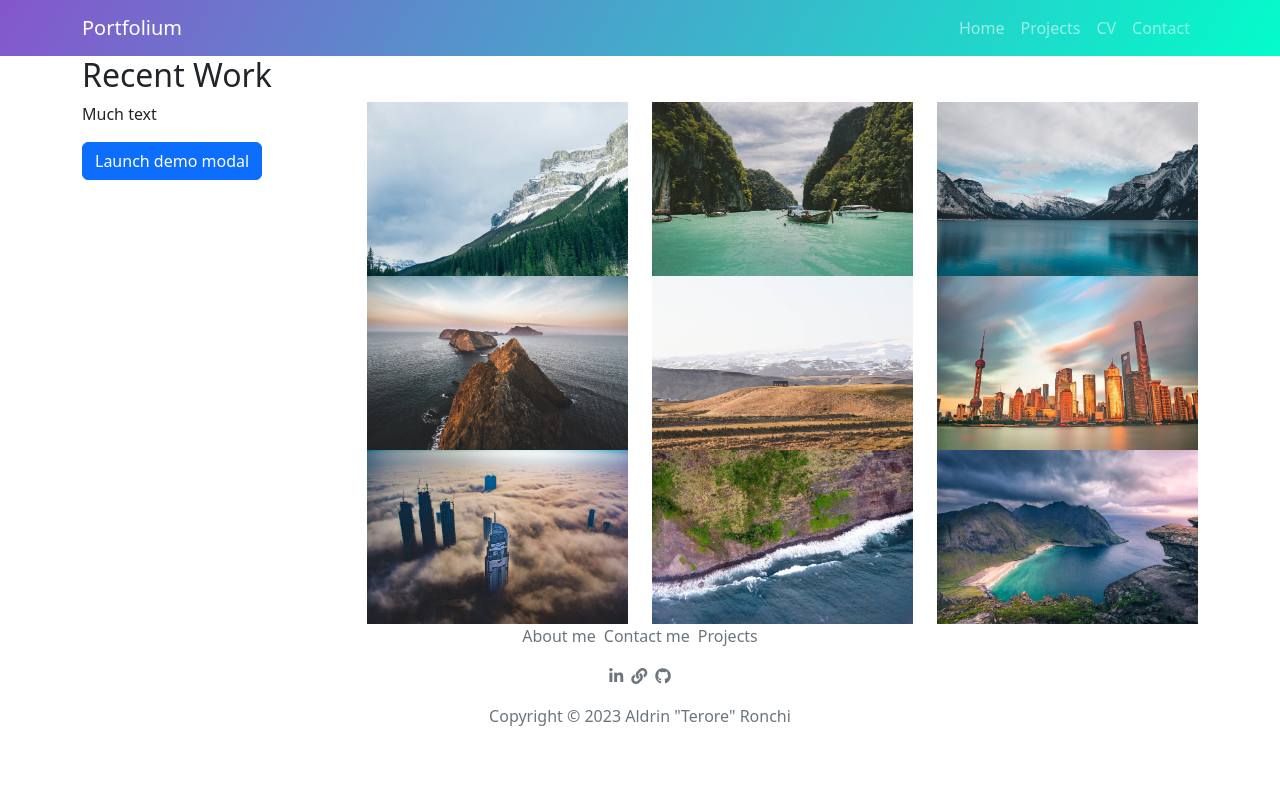
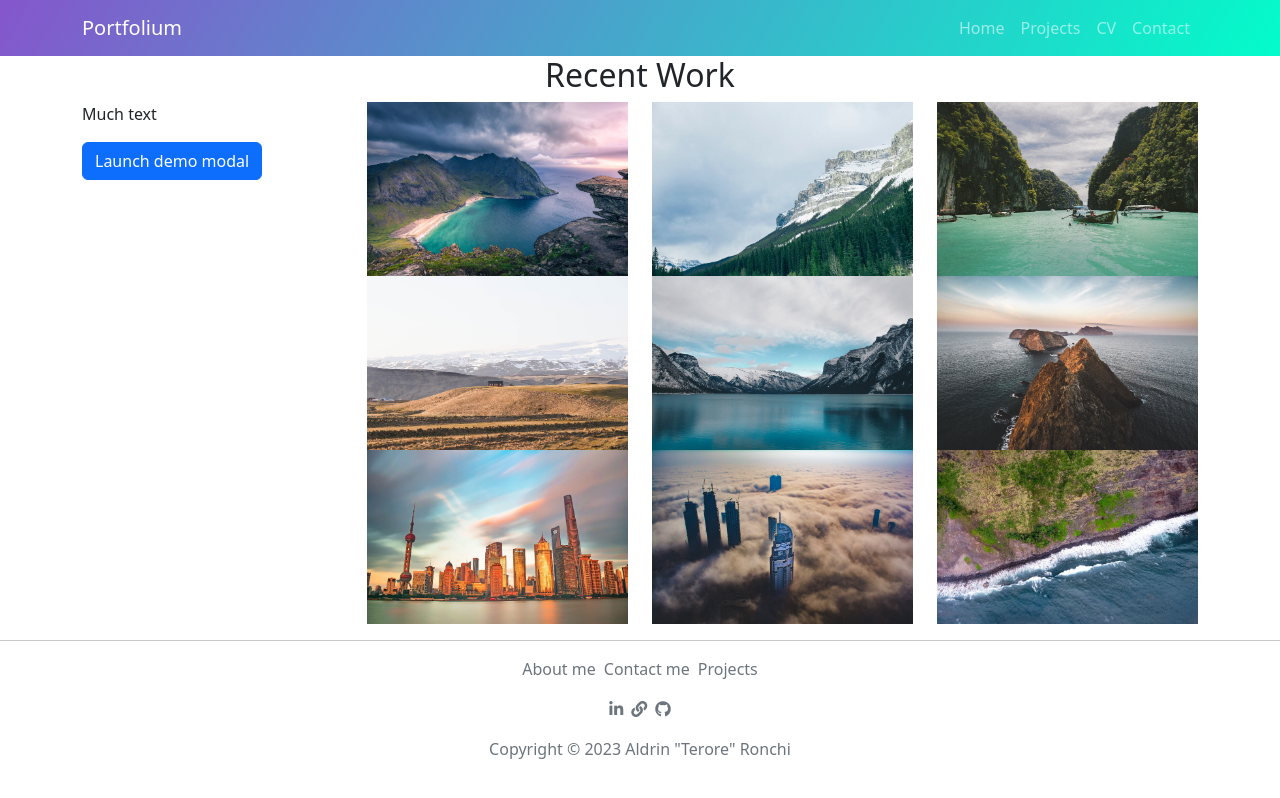
Before and after one commit to aldrinhronchi/Portfolium-Front, an Angular app: page /projects in a window 1280 px wide. Built offline with nearby package versions, Linux system fonts and the light colour scheme.

Commit message:
Refactor: montando grid com ngfor e array

```diff
--- a/src/app/footer-bar/footer-bar.component.html
+++ b/src/app/footer-bar/footer-bar.component.html
@@ -1,3 +1,5 @@
+<hr class="hr" />
+
 <footer class="footer-menu">
     <div class="container text-center column-gap-3">
       <div class="row ">
--- a/src/app/projects/projects.component.html
+++ b/src/app/projects/projects.component.html
@@ -2,7 +2,7 @@
     <div class="container">
 
       <!-- Start: portfolio heading -->
-      <div class="heading">
+      <div class="text-center">
         <h2>Recent Work</h2>
       </div><!-- End: portfolio heading -->
       <div class="row">
@@ -16,15 +16,12 @@
         </div>
         <div class="col-md-9">
           <div class="row">
-            <div class="col-md-6 col-lg-4 project-sidebar-card"><a data-bs-toggle="modal" data-bs-target="#exampleModal" (click)="changeModal(1)"><img class="img-fluid image scale-on-hover" src="/assets/img/nature/image1.jpg"></a></div>
-            <div class="col-md-6 col-lg-4 project-sidebar-card"><a data-bs-toggle="modal" data-bs-target="#exampleModal" (click)="changeModal(2)"><img class="img-fluid image scale-on-hover" src="/assets/img/nature/image2.jpg"></a></div>
-            <div class="col-md-6 col-lg-4 project-sidebar-card"><a data-bs-toggle="modal" data-bs-target="#exampleModal" (click)="changeModal(3)"><img class="img-fluid image scale-on-hover" src="/assets/img/nature/image4.jpg"></a></div>
-            <div class="col-md-6 col-lg-4 project-sidebar-card"><a data-bs-toggle="modal" data-bs-target="#exampleModal" (click)="changeModal(4)"><img class="img-fluid image scale-on-hover" src="/assets/img/nature/image5.jpg"></a></div>
-            <div class="col-md-6 col-lg-4 project-sidebar-card"><a data-bs-toggle="modal" data-bs-target="#exampleModal" (click)="changeModal(5)"><img class="img-fluid image scale-on-hover" src="/assets/img/nature/image3.jpg"></a></div>
-            <div class="col-md-6 col-lg-4 project-sidebar-card"><a data-bs-toggle="modal" data-bs-target="#exampleModal" (click)="changeModal(6)"><img class="img-fluid image scale-on-hover" src="/assets/img/nature/image6.jpg"></a></div>
-            <div class="col-md-6 col-lg-4 project-sidebar-card"><a data-bs-toggle="modal" data-bs-target="#exampleModal" (click)="changeModal(7)"><img class="img-fluid image scale-on-hover" src="/assets/img/nature/image7.jpg"></a></div>
-            <div class="col-md-6 col-lg-4 project-sidebar-card"><a data-bs-toggle="modal" data-bs-target="#exampleModal" (click)="changeModal(8)"><img class="img-fluid image scale-on-hover" src="/assets/img/nature/image8.jpg"></a></div>
-            <div class="col-md-6 col-lg-4 project-sidebar-card"><a data-bs-toggle="modal" data-bs-target="#exampleModal" (click)="changeModal(9)"><img class="img-fluid image scale-on-hover" src="/assets/img/nature/image9.jpg"></a></div>
+            <div *ngFor="let project of projects; let i = index" class="col-md-6 col-lg-4 project-sidebar-card">
+                <a data-bs-toggle="modal" data-bs-target="#exampleModal" (click)="changeModal(i)">
+                    <img class="img-fluid image scale-on-hover" src="/assets/img/nature/image{{i}}.jpg">
+                </a>
+            </div>
+
         </div>
       </div>
     </div>
@@ -36,54 +33,3 @@
         <app-modal-info [item]="sector"></app-modal-info>
     </div>
   </div>
-  <!--
-
-  <section id="portfolio-details" class="portfolio-details">
-    <div class="container">
-
-      <div class="row gy-4">
-
-        <div class="col-lg-8">
-          <div class="portfolio-details-slider swiper">
-            <div class="swiper-wrapper align-items-center">
-
-              <div class="swiper-slide">
-                <img src="assets/img/portfolio-details-1.jpg" alt="">
-              </div>
-
-              <div class="swiper-slide">
-                <img src="assets/img/portfolio-details-2.jpg" alt="">
-              </div>
-
-              <div class="swiper-slide">
-                <img src="assets/img/portfolio-details-3.jpg" alt="">
-              </div>
-
-            </div>
-            <div class="swiper-pagination"></div>
-          </div>
-        </div>
-
-        <div class="col-lg-4">
-          <div class="portfolio-info">
-            <h3>Project information</h3>
-            <ul>
-              <li><strong>Category</strong>: Web design</li>
-              <li><strong>Client</strong>: ASU Company</li>
-              <li><strong>Project date</strong>: 01 March, 2020</li>
-              <li><strong>Project URL</strong>: <a href="#">www.example.com</a></li>
-            </ul>
-          </div>
-          <div class="portfolio-description">
-            <h2>This is an example of portfolio detail</h2>
-            <p>
-              Autem ipsum nam porro corporis rerum. Quis eos dolorem eos itaque inventore commodi labore quia quia. Exercitationem repudiandae officiis neque suscipit non officia eaque itaque enim. Voluptatem officia accusantium nesciunt est omnis tempora consectetur dignissimos. Sequi nulla at esse enim cum deserunt eius.
-            </p>
-          </div>
-        </div>
-
-      </div>
-
-    </div>
-  </section>
-  -->
--- a/src/app/projects/projects.component.ts
+++ b/src/app/projects/projects.component.ts
@@ -7,27 +7,41 @@ import { Component, NgModule } from '@angular/core';
   styleUrls: ['./projects.component.css']
 })
 
+
 export class ProjectsComponent {
+
   sector: any;
+
+ projects: string[] = [
+  'crud',
+  'curriculum',
+  'utils',
+  'locadora',
+  'filosofos',
+  'controlefinanceiro',
+  'pokedex',
+  '',
+  ''
+];
 
   ngOnInit() {
   }
   changeModal(index: number) {
     console.log(index);
     switch (index) {
+      case 0:
+      {
+        this.sector = this.projects[index];
+        break;
+      }
       case 1:
       {
-        this.sector = 'crud';
+        this.sector = this.projects[index];
         break;
       }
       case 2:
       {
-        this.sector = 'curriculum';
-        break;
-      }
-      case 3:
-      {
-        this.sector = 'utils';
+        this.sector = this.projects[index];
         break;
       }
       default: {
```
Also changed, not shown: src/assets/img/nature/image0.jpg (renamed from src/assets/img/nature/image9.jpg).
